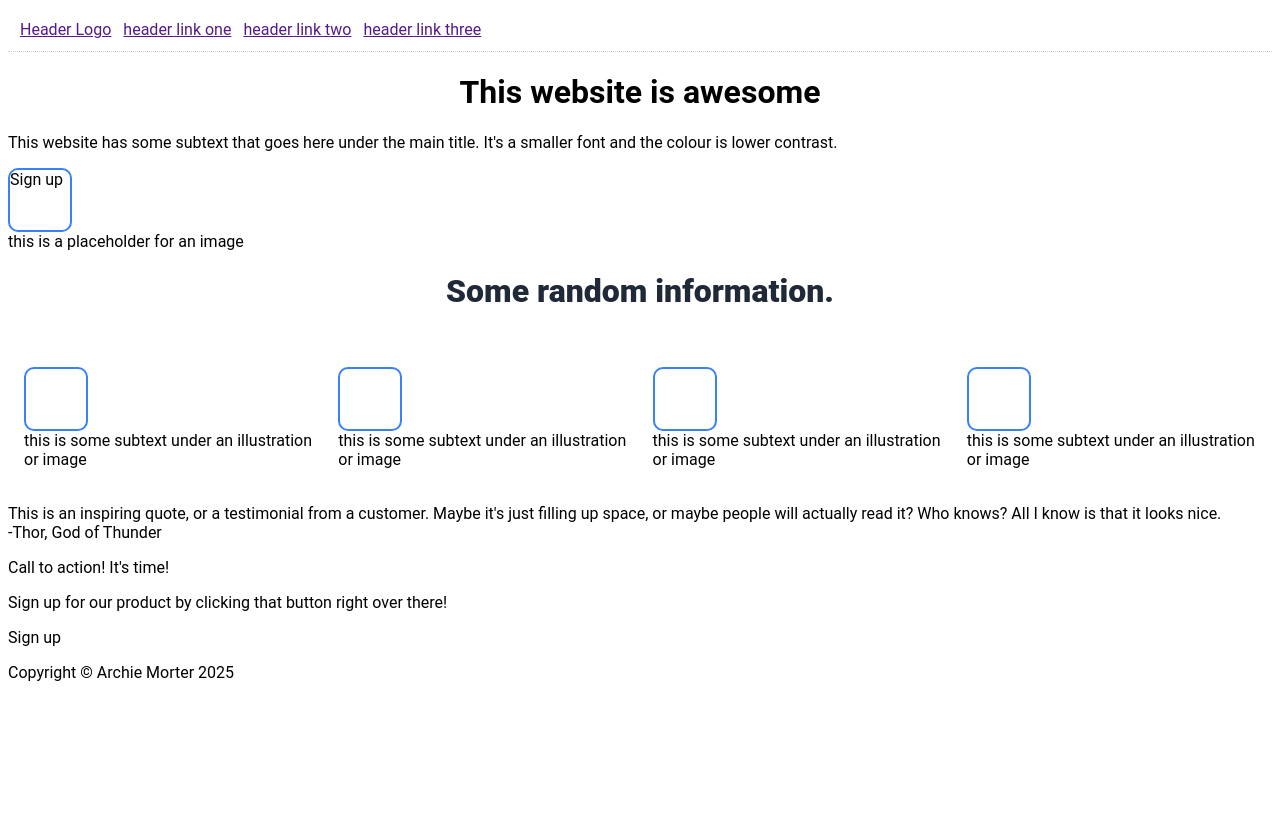
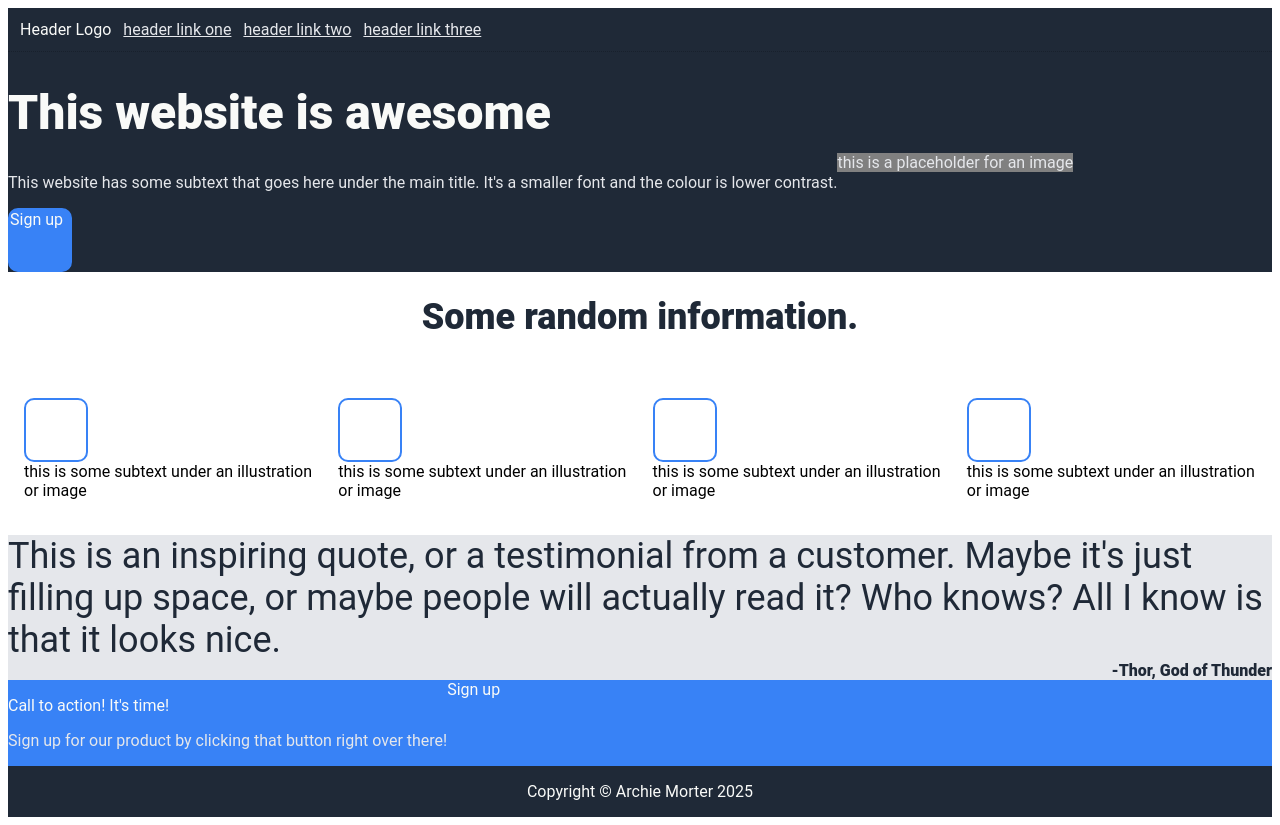
Before and after one commit to arch13m/odin-landing-page, a plain HTML site: page index.html in a window 1280 px wide. Before the commit the page ends 800 px from the top, so only its background shows below. Drawn offline with Linux system fonts and the light colour scheme.

Commit message:
Add initial stylings for all sections

```diff
--- a/index.css
+++ b/index.css
@@ -7,6 +7,7 @@ nav {
     padding: 12px;
     border-bottom: 1px dotted
       hsl(0deg 0% 0% / 0.2);
+    background-color: #1F2937;
 }
 ul {
     display: flex;
@@ -16,9 +17,16 @@ ul {
     padding: 0px;
     margin: 0;
 }
-
-li.logo {
+.secondary-text {
+    margin-right: 0;
+    size: 18px;
+    color: #E5E7EB;
+}
+.logo {
     margin-right: auto;
+    color: #F9FAF8;
+    size: 24px;
+    text-decoration: none;
 }
 
 
@@ -26,9 +34,10 @@ body {
     padding: 0;
 }
 .info-header {
-    size: 36px;
+    font-size: 36px;
     color: #1F2937;
     font-weight: 900;
+    justify-self: center;
 }
 .container {
     height: 140px;
@@ -55,6 +64,45 @@ body {
     font-size: 25px;
     color: black;
 }
-h1 {
+.section-1 {
+    display: flex;
+    background-color: #1f2937;
+}
+.section-1-header {
+    font-size: 48px;
+    color: #F9FAF8;
+    font-weight: 900;
+    justify-self: left;
+}
+.image-placeholder {
+    background-color: grey;
+    align-self: center;
     justify-self: center;
+    color: #E5E7EB;
 }
+
+.button {
+    background: #3882F6;
+    color: #F9FAF8;
+    display: flex;
+}
+.section-3 {
+    background-color: #E5E7EB;
+}
+.quote {
+    color: #1F2937;
+    font-size: 36px;
+    font-style: light italic;
+}
+.quote-author {
+    justify-self: right;
+    color: #1f2937;
+    font-weight: 900;
+}
+.footer {
+    display: flex;
+    background-color: #1f2937;
+    justify-content: center;
+    align-items: center;
+    color: #F9FAF8;
+}
```
